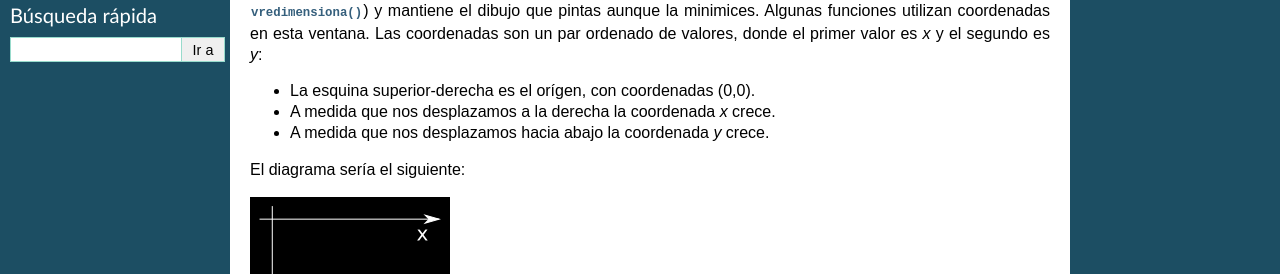
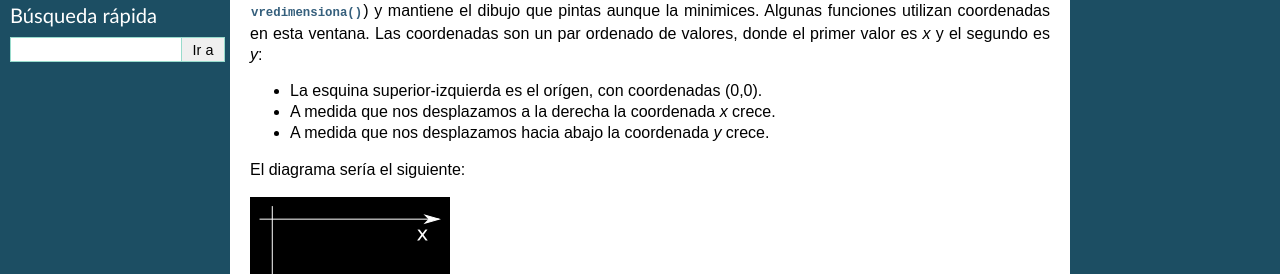
Before and after one commit to pauek/MiniWin, a Sphinx documentation site: the page built from docs/Utilizacion.rst, in a window 1280 px wide and 900 px high, scrolled down 416 px. Shown: the part 178-452 px from the top of the window. Built offline with Sphinx 7.4.7, drawn with Linux system fonts in a browser that asks for light colours.

Commit message:
Corrección de un error en la documentación (indicado por Sergi Díaz)

```diff
--- a/docs/Utilizacion.rst
+++ b/docs/Utilizacion.rst
@@ -37,7 +37,7 @@ minimices.  Algunas funciones utilizan coordenadas en esta
 ventana. Las coordenadas son un par ordenado de valores, donde el
 primer valor es *x* y el segundo es *y*:
 
-- La esquina superior-derecha es el orígen, con coordenadas (0,0).
+- La esquina superior-izquierda es el orígen, con coordenadas (0,0).
 
 - A medida que nos desplazamos a la derecha la coordenada *x* crece.
 
```
